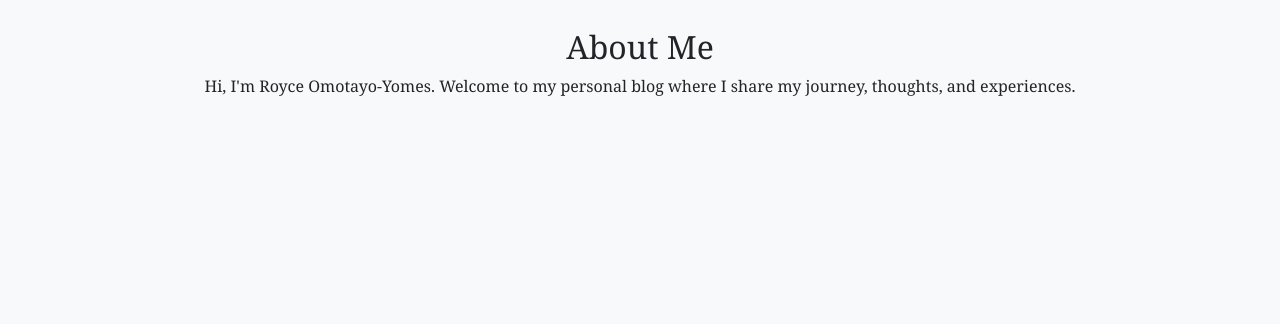
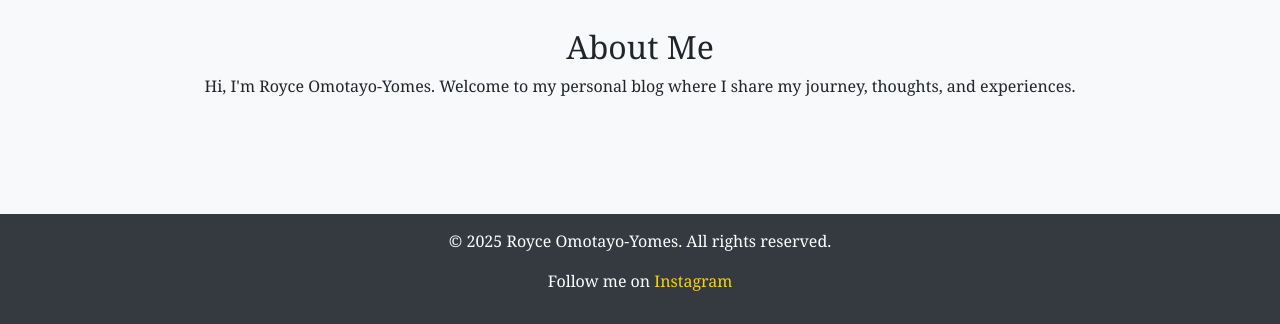
Before and after one commit to roycedinho/Web-Development-Folder, a plain HTML site: page other works/website.html in a window 1280 px wide. Shown: the part 962-1286 px from the top of the page. Before the commit the page ends 1126 px from the top, so only its background shows below. Drawn offline with nearby package versions, Linux system fonts and the light colour scheme.

Commit message:
committed

```diff
--- a/other works/website.html
+++ b/other works/website.html
@@ -21,7 +21,6 @@
 
         .navbar-brand img {
             height: 100px;
-            /* Increased logo size */
             display: block;
         }
 
@@ -80,6 +79,24 @@
             padding: 50px 15px;
             text-align: center;
         }
+
+        /* Footer Styling */
+        .footer {
+            background-color: #343a40;
+            color: white;
+            text-align: center;
+            padding: 15px 0;
+            margin-top: 50px;
+        }
+
+        .footer a {
+            color: #f8d210;
+            text-decoration: none;
+        }
+
+        .footer a:hover {
+            text-decoration: underline;
+        }
     </style>
 </head>
 
@@ -122,6 +139,14 @@
         </div>
     </section>
 
+    <!-- Footer Section -->
+    <footer class="footer">
+        <div class="container">
+            <p>&copy; 2025 Royce Omotayo-Yomes. All rights reserved.</p>
+            <p>Follow me on <a href="https://instagram.com/roycedinho" target="_blank">Instagram</a></p>
+        </div>
+    </footer>
+
     <script src="https://cdn.jsdelivr.net/npm/bootstrap@5.3.0/dist/js/bootstrap.bundle.min.js"></script>
 </body>
 
```
